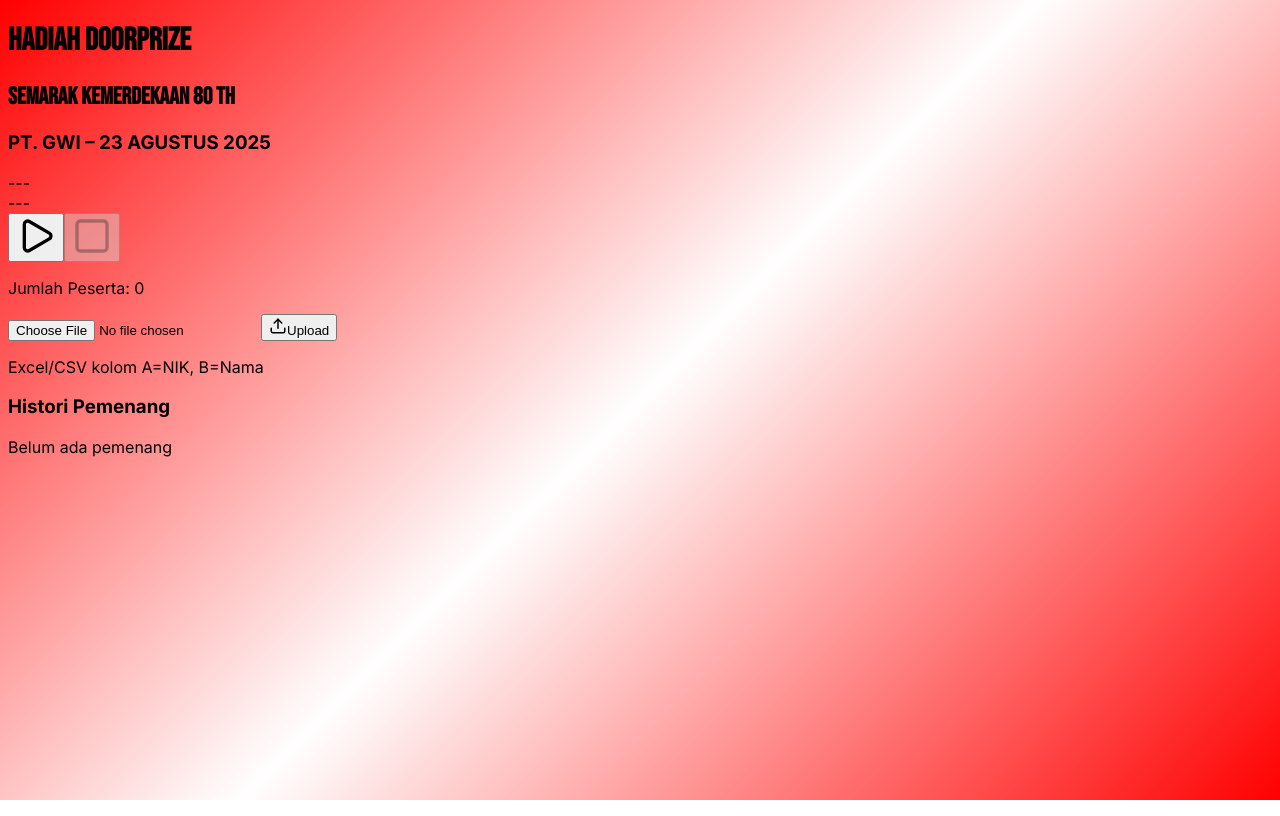
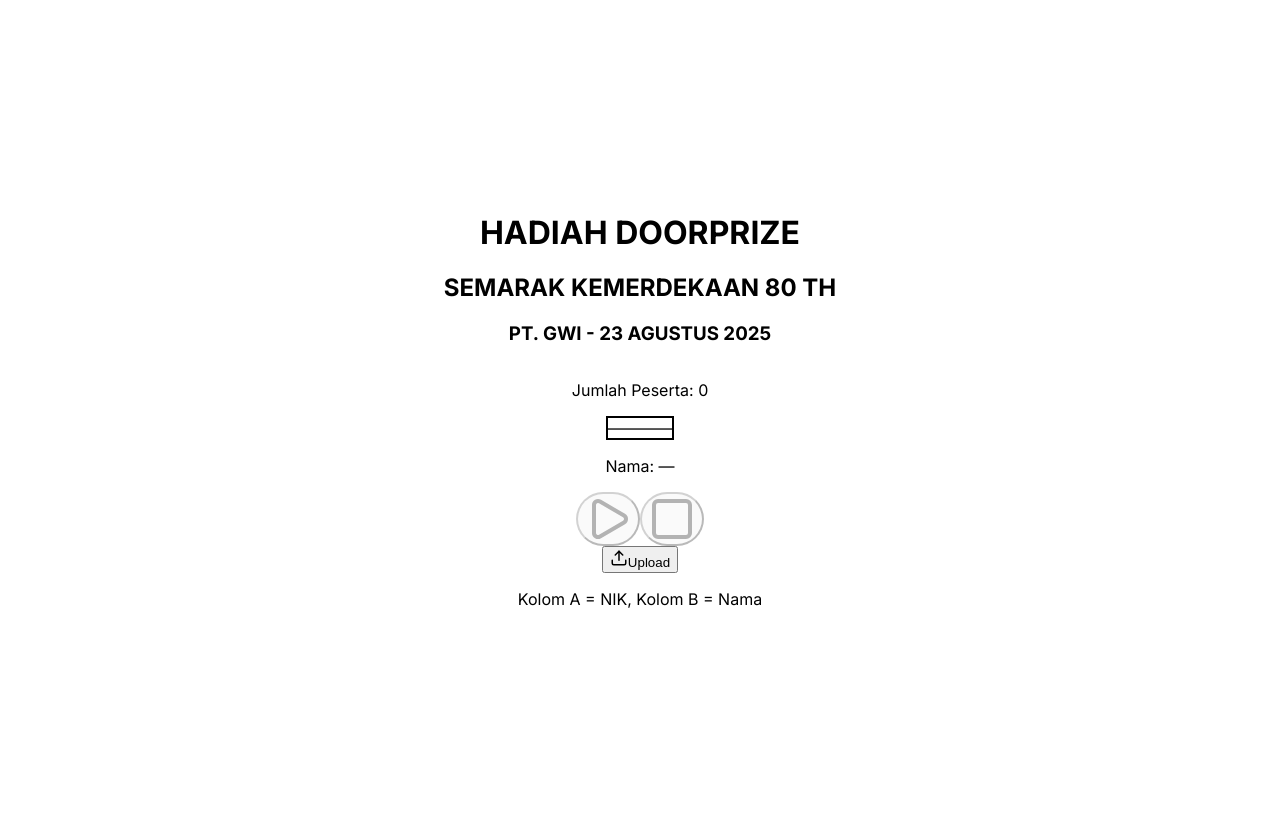
Before and after one commit to xadyr-sbi/UNDIAN, a Next.js app: page / in a window 1280 px wide. Built offline with nearby package versions, Linux system fonts and the light colour scheme.

Commit message:
feat: layout screenshot, 3× speed, no-repeat NIK

```diff
--- a/src/app/globals.css
+++ b/src/app/globals.css
@@ -1,5 +1,3 @@
-@import url('https://fonts.googleapis.com/css2?family=Bebas+Neue&display=swap');
-body {
-  background: linear-gradient(135deg, #ff0000 0%, #ffffff 50%, #ff0000 100%);
-  background-attachment: fixed;
-}
+@tailwind base;
+@tailwind components;
+@tailwind utilities;
--- a/src/app/page.tsx
+++ b/src/app/page.tsx
@@ -2,49 +2,45 @@
 import { useState } from "react";
 import RandomPicker from "@/components/RandomPicker";
 import FileUpload from "@/components/FileUpload";
-import WinnerHistory from "@/components/WinnerHistory";
 
 export default function Home() {
+  /*  state peserta & pemenang  */
   const [participants, setParticipants] = useState<string[]>([]);
-  const [winners, setWinners] = useState<
-    { nama: string; nik: string }[]
-  >([]);
+  const [winners, setWinners] = useState<string[]>([]);
+
+  /*  helper: ambil NIK dari string "Nama – NIK"  */
+  const nikOnly = (s: string) => s.split(" – ")[1];
 
   const handleAddWinner = (winnerStr: string) => {
-    // winnerStr = "Nama – NIK"
-    const [nama, nik] = winnerStr.split(" – ");
-    setWinners((prev) => [...prev, { nama, nik }]);
+    /*  jika NIK sudah pernah menang → skip  */
+    if (winners.map(nikOnly).includes(nikOnly(winnerStr))) return;
+    setWinners((prev) => [...prev, winnerStr]);
   };
 
   return (
-    <main className="min-h-screen flex flex-col items-center justify-center p-4 font-sans">
-      {/* Bendera Indonesia */}
-      <div className="flex flex-col mb-6">
-        <div className="h-6 w-32 bg-red-600"></div>
-        <div className="h-6 w-32 bg-white"></div>
-      </div>
-
-      <div className="text-center mb-6">
-        <h1 className="text-5xl font-extrabold text-red-700 tracking-wider" style={{ fontFamily: "Bebas Neue" }}>
-          HADIAH DOORPRIZE
-        </h1>
-        <h2 className="text-4xl font-extrabold text-red-600 tracking-wider" style={{ fontFamily: "Bebas Neue" }}>
-          SEMARAK KEMERDEKAAN 80 TH
-        </h2>
-        <h3 className="text-2xl font-semibold text-gray-800 mt-1">
-          PT. GWI – 23 AGUSTUS 2025
+    <main className="min-h-screen flex flex-col items-center justify-center bg-white">
+      <div className="text-center mb-4">
+        <h1 className="text-4xl font-bold text-black">HADIAH DOORPRIZE</h1>
+        <h2 className="text-3xl font-bold text-black">SEMARAK KEMERDEKAAN 80 TH</h2>
+        <h3 className="text-xl font-semibold text-gray-700 mt-1">
+          PT. GWI - 23 AGUSTUS 2025
         </h3>
       </div>
 
-      <div className="flex flex-col lg:flex-row gap-8 w-full max-w-6xl">
-        <div className="flex-1">
-          <RandomPicker participants={participants} onWinnerSelect={handleAddWinner} />
-          <FileUpload onFileLoad={setParticipants} />
-        </div>
-        <div className="flex-1">
-          <WinnerHistory winners={winners} />
-        </div>
-      </div>
+      {/* Jumlah peserta */}
+      <p className="text-lg font-medium text-gray-800 mb-2">
+        Jumlah Peserta: <span className="font-bold">{participants.length}</span>
+      </p>
+
+      {/* Kotak random */}
+      <RandomPicker
+        participants={participants}
+        winners={winners}
+        onWinnerSelect={handleAddWinner}
+      />
+
+      {/* Upload */}
+      <FileUpload onFileLoad={setParticipants} />
     </main>
   );
 }
--- a/src/components/FileUpload.tsx
+++ b/src/components/FileUpload.tsx
@@ -1,5 +1,5 @@
 "use client";
-import { useRef, useState } from "react";
+import { useRef } from "react";
 import * as XLSX from "xlsx";
 import { Upload } from "lucide-react";
 
@@ -8,7 +8,7 @@
 }
 
 export default function FileUpload({ onFileLoad }: Props) {
-  const fileRef = useRef<HTMLInputElement>(null);
+  const ref = useRef<HTMLInputElement>(null);
 
   const handleChange = (e: React.ChangeEvent<HTMLInputElement>) => {
     const file = e.target.files?.[0];
@@ -34,15 +34,15 @@
 
   return (
     <div className="flex flex-col items-center">
-      <input ref={fileRef} type="file" accept=".xlsx,.xls,.csv" onChange={handleChange} className="hidden" />
+      <input ref={ref} type="file" accept=".xlsx,.xls,.csv" onChange={handleChange} className="hidden" />
       <button
-        onClick={() => fileRef.current?.click()}
+        onClick={() => ref.current?.click()}
         className="bg-blue-600 hover:bg-blue-700 text-white px-6 py-2 rounded-lg shadow"
       >
         <Upload size={18} className="inline mr-2" />
         Upload
       </button>
-      <p className="text-xs text-gray-500 mt-1">Excel/CSV kolom A=NIK, B=Nama</p>
+      <p className="text-xs text-gray-500 mt-1">Kolom A = NIK, Kolom B = Nama</p>
     </div>
   );
 }
--- a/src/components/RandomPicker.tsx
+++ b/src/components/RandomPicker.tsx
@@ -4,70 +4,78 @@
 
 interface Props {
   participants: string[];
+  winners: string[];
   onWinnerSelect: (winner: string) => void;
 }
 
-export default function RandomPicker({ participants, onWinnerSelect }: Props) {
-  const [current, setCurrent] = useState("---");
+export default function RandomPicker({
+  participants,
+  winners,
+  onWinnerSelect,
+}: Props) {
+  const [current, setCurrent] = useState("");
   const [isRunning, setIsRunning] = useState(false);
   const intervalRef = useRef<NodeJS.Timeout | null>(null);
 
+  /* filter peserta yang NIK-nya belum keluar */
+  const available = participants.filter(
+    (p) => !winners.map((w) => w.split(" – ")[1]).includes(p.split(" – ")[1])
+  );
+
   useEffect(() => {
-    if (isRunning && participants.length) {
+    if (isRunning && available.length) {
       intervalRef.current = setInterval(() => {
-        const i = Math.floor(Math.random() * participants.length);
-        setCurrent(participants[i]);
-      }, 100);
+        const idx = Math.floor(Math.random() * available.length);
+        setCurrent(available[idx]);
+      }, 33); // ~3× lebih cepat (~30 fps)
     } else {
       if (intervalRef.current) clearInterval(intervalRef.current);
     }
     return () => {
       if (intervalRef.current) clearInterval(intervalRef.current);
     };
-  }, [isRunning, participants]);
+  }, [isRunning, available]);
 
   const handleStart = () => {
-    if (!participants.length) return alert("Upload peserta dulu!");
+    if (!available.length) return alert("Tidak ada peserta tersedia!");
     setIsRunning(true);
   };
 
   const handleStop = () => {
     setIsRunning(false);
-    if (participants.length) onWinnerSelect(current);
+    if (current) onWinnerSelect(current);
   };
 
-  // Pisah lagi untuk UI
-  const [nama, nik] = current.split(" – ");
-
+  const [nama, nik] = current ? current.split(" – ") : ["", ""];
   return (
-    <div className="bg-white/80 backdrop-blur rounded-xl shadow-2xl p-6 mb-6 flex flex-col items-center gap-4">
-      {/* Kotak besar NIK */}
-      <div className="w-72 h-32 bg-red-100 border-4 border-red-600 rounded-lg flex items-center justify-center text-4xl font-mono font-bold text-red-700">
-        {nik || "---"}
-      </div>
-      <div className="text-xl font-semibold text-gray-800">
-        {nama || "Nama"}
+    <div className="flex flex-col items-center gap-4 mb-6">
+      {/* Kotak NIK */}
+      <div className="w-80 h-40 bg-gray-100 border-2 border-gray-400 rounded-lg flex items-center justify-center text-5xl font-mono font-bold text-black">
+        {nik || "————"}
       </div>
 
-      <div className="flex gap-6 mt-4">
+      {/* Nama */}
+      <p className="text-2xl font-semibold text-gray-800">
+        {nama ? `Nama: ${nama}` : "Nama: —"}
+      </p>
+
+      {/* Tombol START / STOP */}
+      <div className="flex gap-8">
         <button
           onClick={handleStart}
-          disabled={isRunning}
-          className="w-24 h-24 rounded-full bg-green-500 hover:bg-green-600 disabled:bg-gray-300 text-white flex items-center justify-center shadow-lg transition-transform hover:scale-105"
+          disabled={isRunning || !available.length}
+          className="w-28 h-28 rounded-full bg-green-500 hover:bg-green-600 disabled:bg-gray-300 text-white flex items-center justify-center shadow-lg text-2xl"
         >
-          <Play size={40} />
+          <Play size={48} />
         </button>
         <button
           onClick={handleStop}
           disabled={!isRunning}
-          className="w-24 h-24 rounded-full bg-red-500 hover:bg-red-600 disabled:bg-gray-300 text-white flex items-center justify-center shadow-lg transition-transform hover:scale-105"
+          className="w-28 h-28 rounded-full bg-red-500 hover:bg-red-600 disabled:bg-gray-300 text-white flex items-center justify-center shadow-lg text-2xl"
         >
-          <Square size={40} />
+          <Square size={48} />
         </button>
       </div>
-      <p className="text-sm text-gray-600 mt-2">
-        Jumlah Peserta: {participants.length}
-      </p>
     </div>
   );
 }
```
